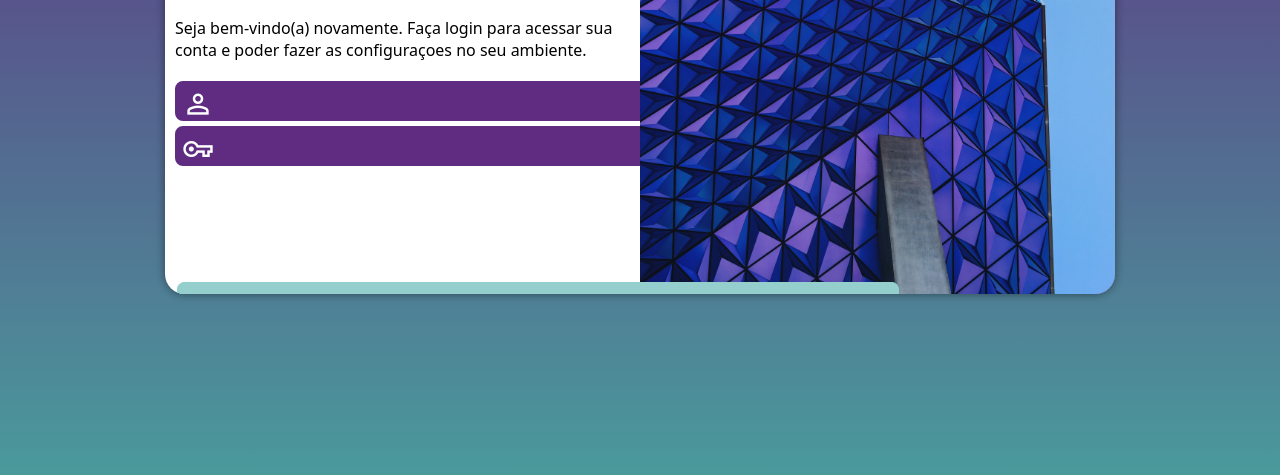
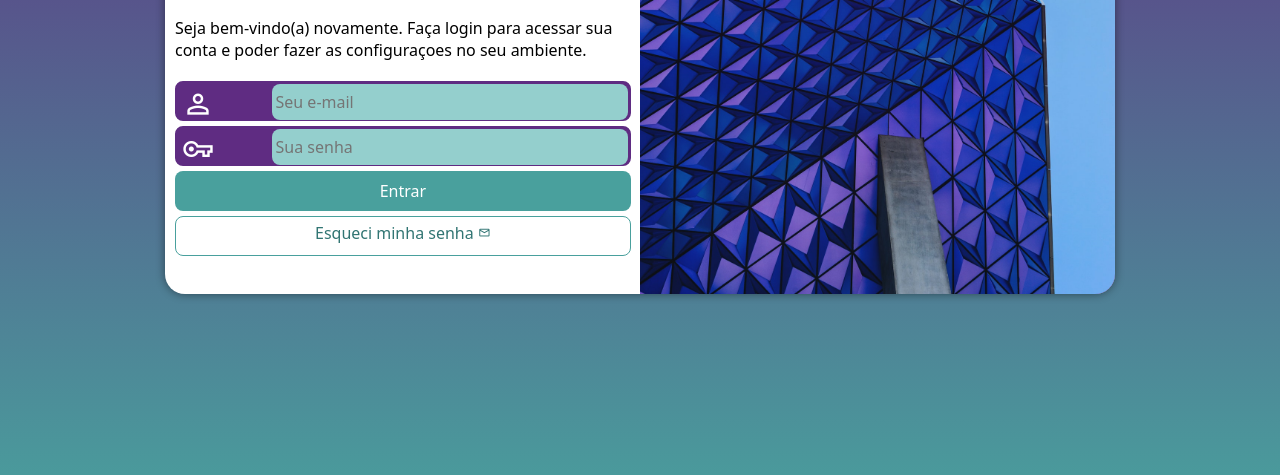
Before and after one commit to Nicolycadurin/projeto-login, a plain HTML site: page index.html in a window 1280 px wide. Shown: the part 281-756 px from the top of the page. Drawn offline with nearby package versions, Linux system fonts and the light colour scheme.

Commit message:
updating media queries

```diff
--- a/estilos/media-query.css
+++ b/estilos/media-query.css
@@ -51,4 +51,16 @@ Grandes telas: acima de 1201px
         font-size: 1em;
         margin: 20px 0px;
     }
+    form > div.campo {
+        width: 49%;
+    }
+    div.campo > input {
+        width: 79%;
+    }
+    form > input[type=submit] {
+        width: 49%;
+    }
+    form > a.botao {
+        width: 49%;
+    }
 }
```
